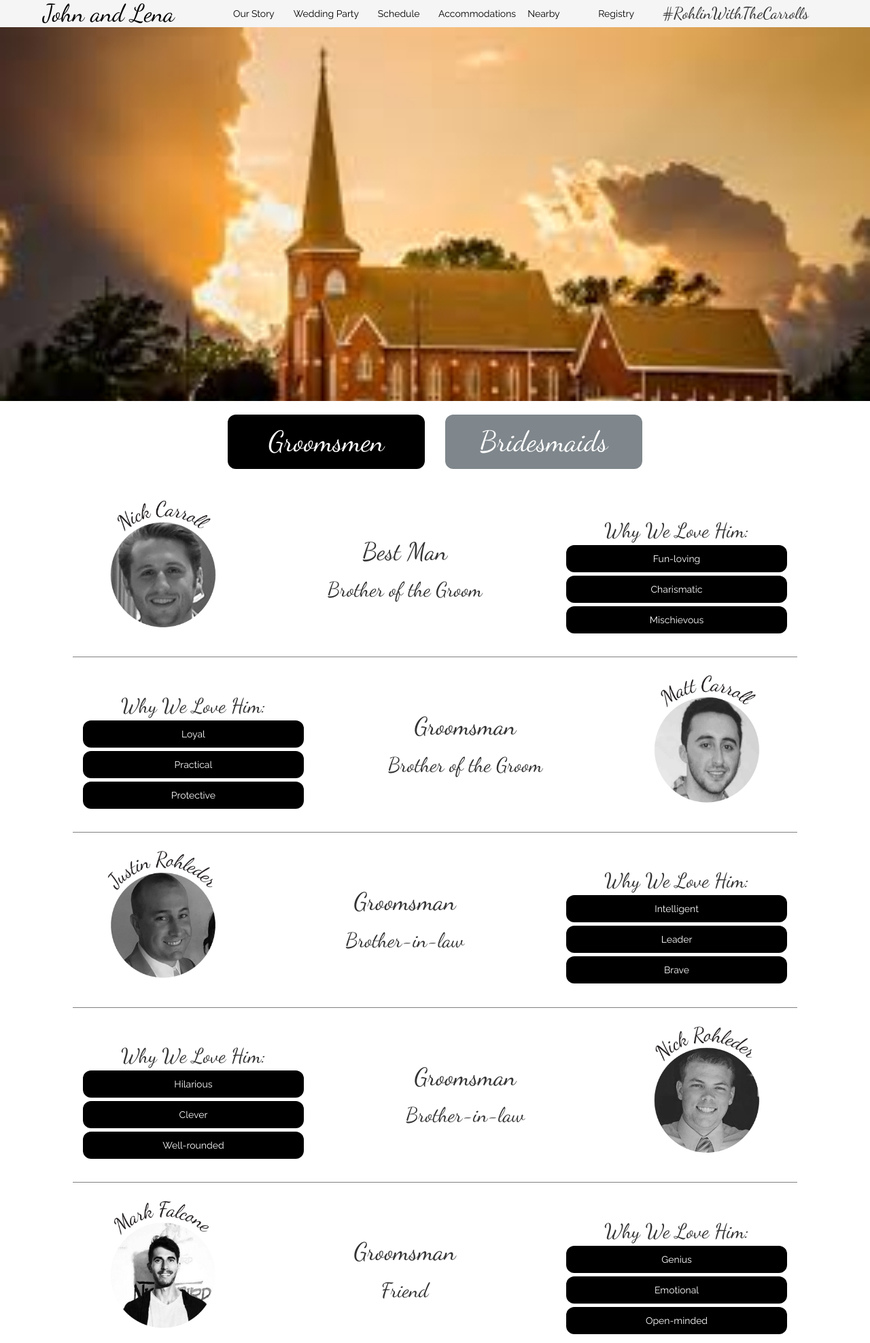
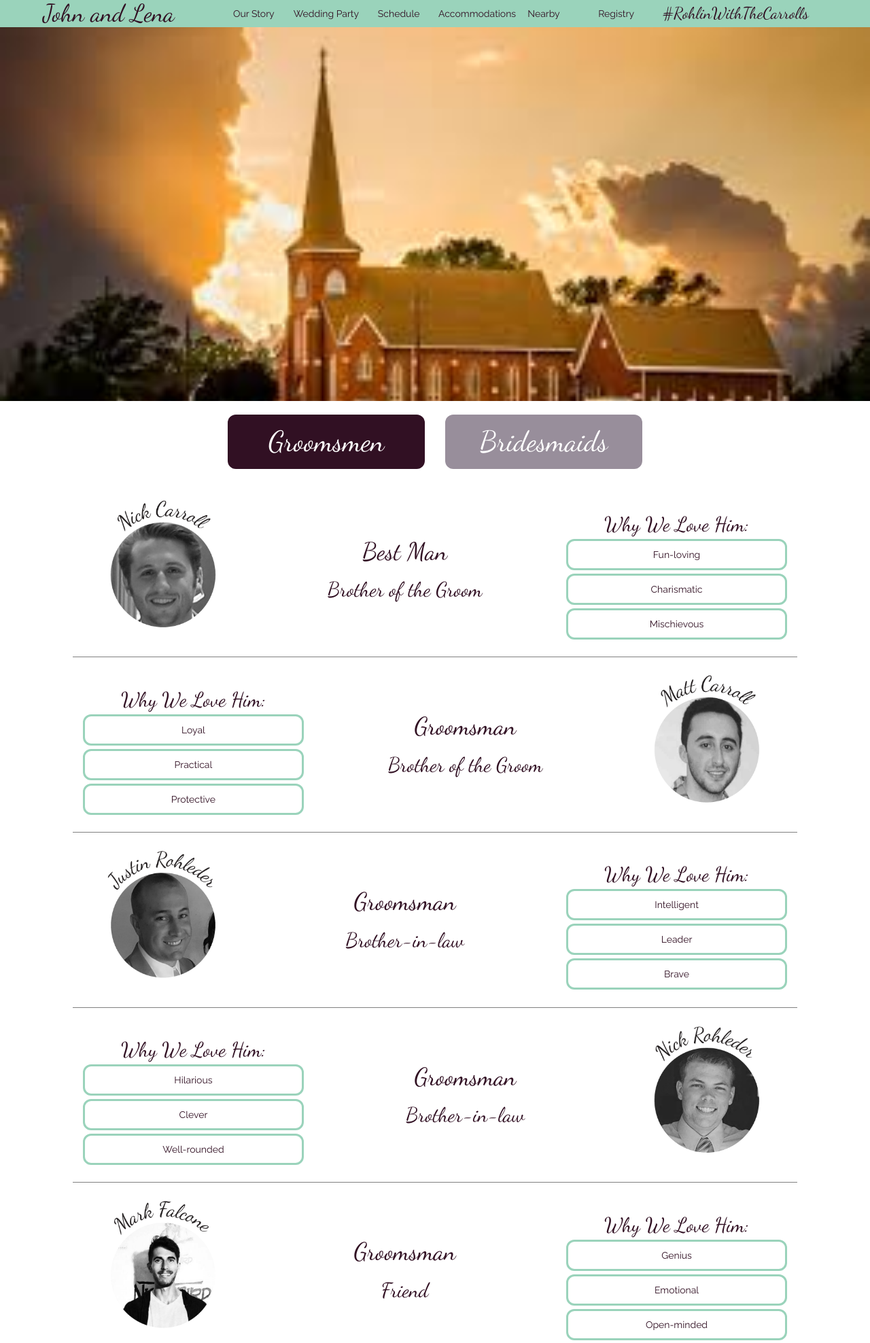
Before and after one commit to johntcarroll/wedding, a PHP site: page /party/index.php in a window 1280 px wide. Shown: the top 1976 px of the page at 68% size. Run offline with PHP 8.4, Linux system fonts and the light colour scheme.

Commit message:
text and BG colors

```diff
--- a/css/style.css
+++ b/css/style.css
@@ -2,11 +2,13 @@
 
 body{
     font-family: Raleway;
+    color: #311023;
 }
 
 h1, h2, h3, h4{
     font-family: 'Dancing Script', cursive;
     display: inline;
+    color: #7f878c;
 }
 
 .vcenter {
@@ -56,10 +58,16 @@ ul > li{
 
 .brand-link{
     text-decoration: none;
+    color: #311023
 }
 
 .top-nav{
-    background-color:whitesmoke;
+    background-color:#9AD3BB;
+    color: #311023
+}
+
+h1,h2,h3.h4.nav-header{
+    color:#311023;
 }
 
 /* Header Nav Links */
@@ -94,7 +102,7 @@ a.header-link.before:before,a.header-link.after:after{
   height:5px;
   height:0.12rem;
   width:0;
-  background:black;
+  background:#311023;
 }
 a.header-link:before,a.header-link:after{
   left:50%;
@@ -165,32 +173,32 @@ a.overlay-link.before:hover:before,a.overlay-link.after:hover:after{
 .top-nav > .small-nav-link a{
     font-size: 2em;
     text-decoration:  none;
-    color: black;
+    color: #311023;
 }
 
 .big-nav > .big-nav-link a{
     text-decoration:  none;
-    color:            black;
+    color:            #311023;
 }
 
 .big-nav > .big-nav-link a:link{
     text-decoration:  none;
-    color:            black;
+    color:            #311023;
 }
 
 .big-nav > .big-nav-link a:visited{
     text-decoration:  none;
-    color:            black;
+    color:            #311023;
 }
 
 .big-nav > .big-nav-link a:hover{
     text-decoration:  none;
-    color:            black;
+    color:            #311023;
 }
 
 .big-nav > .big-nav-link a:active{
     text-decoration:  none;
-    color:            black;
+    color:            #311023;
 }
 
 /* overlay nav */
@@ -324,20 +332,20 @@ a.overlay-link.before:hover:before,a.overlay-link.after:hover:after{
   font-family: 'Dancing Script', cursive;
   color: #ffffff;
   font-size: 3em;
-  background: #7f878c;
+  background: #988E9B;
   padding: 10px 20px 10px 20px;
   text-decoration: none;
 }
 
 .party-button:hover {
-  background: #000000;
+  background: #311023;
   text-decoration: none;
   cursor: pointer;
   cursor: hand;
 }
 
 .party-button.on{
-    background: #000000;
+    background: #311023;
 }
 
 .party-attribute{
@@ -345,12 +353,15 @@ a.overlay-link.before:hover:before,a.overlay-link.after:hover:after{
     -moz-border-radius: 12;
     border-radius: 12px;
     font-family: Raleway;
-    color: #ffffff;
+    color: #311023;
     font-size: 1em;
-    background: #000000;
+    background: white;
     padding: 10px 20px 10px 20px;
     text-decoration: none;
     display: block;
+    border-color: #9AD3BB;
+    border-width: 3px;
+    border-style: solid;
 }
 
 .party-row{
@@ -421,14 +432,14 @@ a.overlay-link.before:hover:before,a.overlay-link.after:hover:after{
 /* footer */
 
 .footer-row{
-    background-color: whitesmoke;
+    background-color: #AB8FB1;
     border-top: 1px solid grey;
     padding-bottom: 10px;
     padding-top: 10px;
 }
 
 .header-link{
-    color: black;
+    color: #311023;
 }
 
 .img-small{
--- a/layout/header.php
+++ b/layout/header.php
@@ -24,7 +24,7 @@
                     <a href='#' id='nav-close-overlay'><span class='glyphicon glyphicon-remove'></span></a>
                 </div>
                 <div class="col-xs-12 overlay-menu">
-                    <h1>Lena and John</h1>
+                    <h1 class="nav-header">Lena and John</h1>
                 </div>
 
                 <div class='col-xs-12 overlay-menu'>
@@ -71,7 +71,7 @@
                             <a class='header-link before after' href='<?php echo $root; ?>registry/'>Registry</a>
                         </div><!--
                      --><div class='col-md-1 col-md-offet-1 vcenter'>
-                         <h3>#RohlinWithTheCarrolls</h3>
+                         <h3 class="brand-link">#RohlinWithTheCarrolls</h3>
                         </div>
                     </div>
                 </div>
```
Also changed, not shown: other parts of css/style.css (+16 -16 lines).
